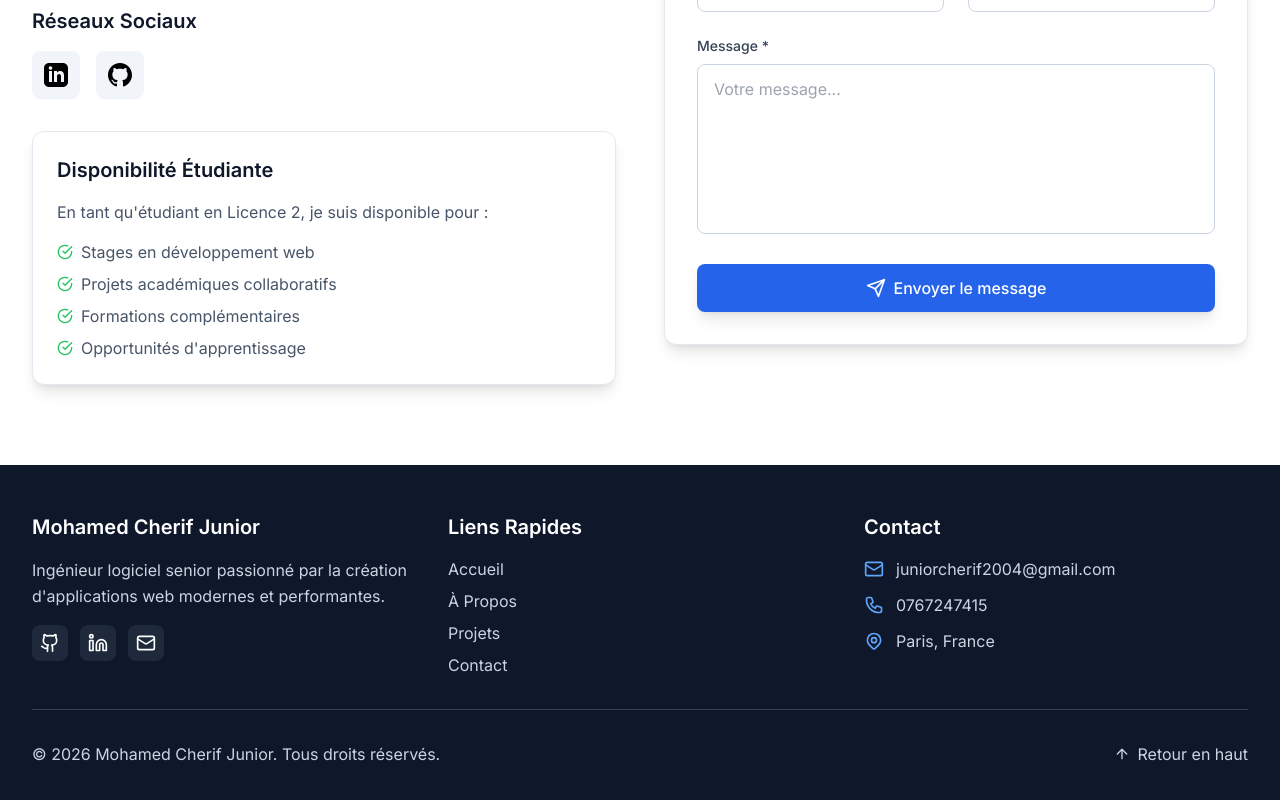
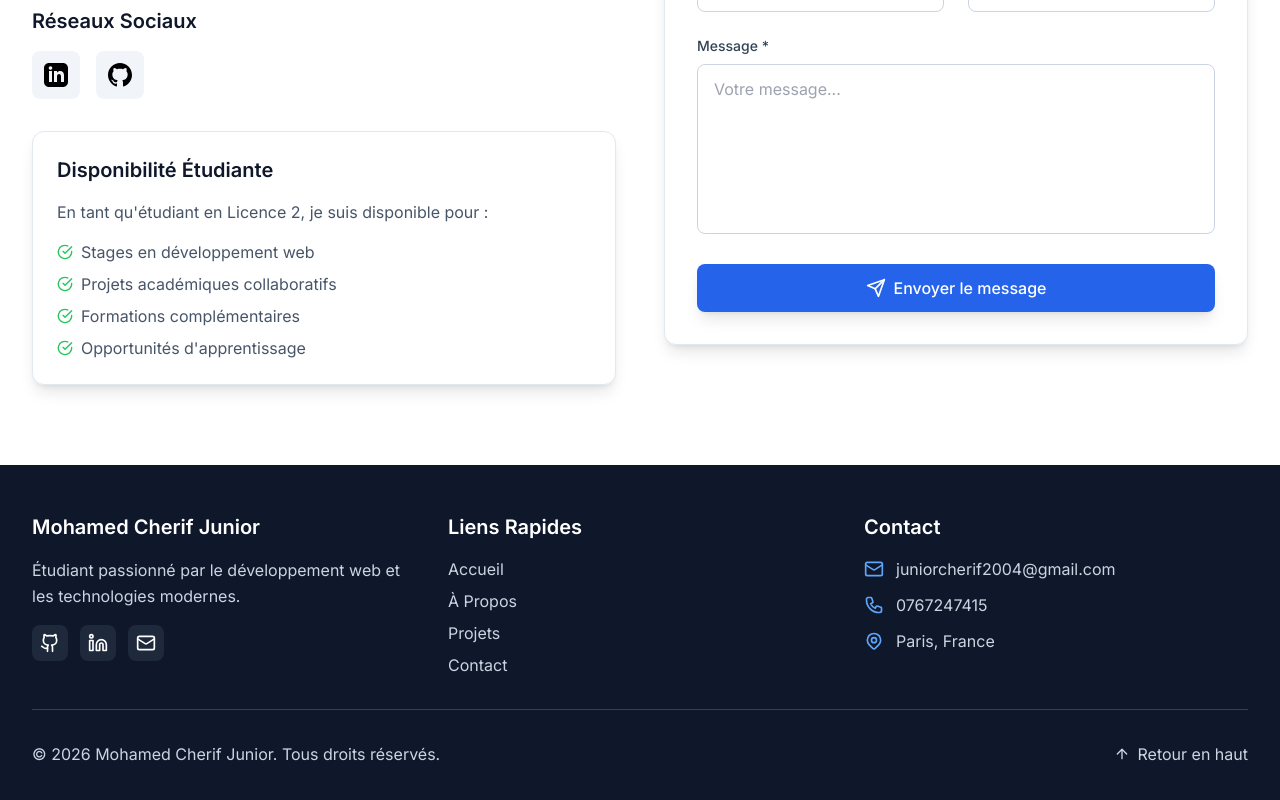
Before and after one commit to juniorcherif2004-star/portfolio-mohamed-cherif, a Next.js app: page / in a window 1280 px wide. Shown: the part 8509-9309 px from the top of the page. Built offline with nearby package versions, Linux system fonts and the light colour scheme.

Commit message:
Fix footer description - update to student profile

```diff
--- a/components/Footer.tsx
+++ b/components/Footer.tsx
@@ -50,7 +50,7 @@ export function Footer() {
           <motion.div variants={itemVariants}>
             <h3 className="text-xl font-semibold mb-4">Mohamed Cherif Junior</h3>
             <p className="text-secondary-300 mb-4 leading-relaxed">
-              Ingénieur logiciel senior passionné par la création d&apos;applications web modernes et performantes.
+              Étudiant passionné par le développement web et les technologies modernes.
             </p>
             <div className="flex gap-3">
               <a
```
